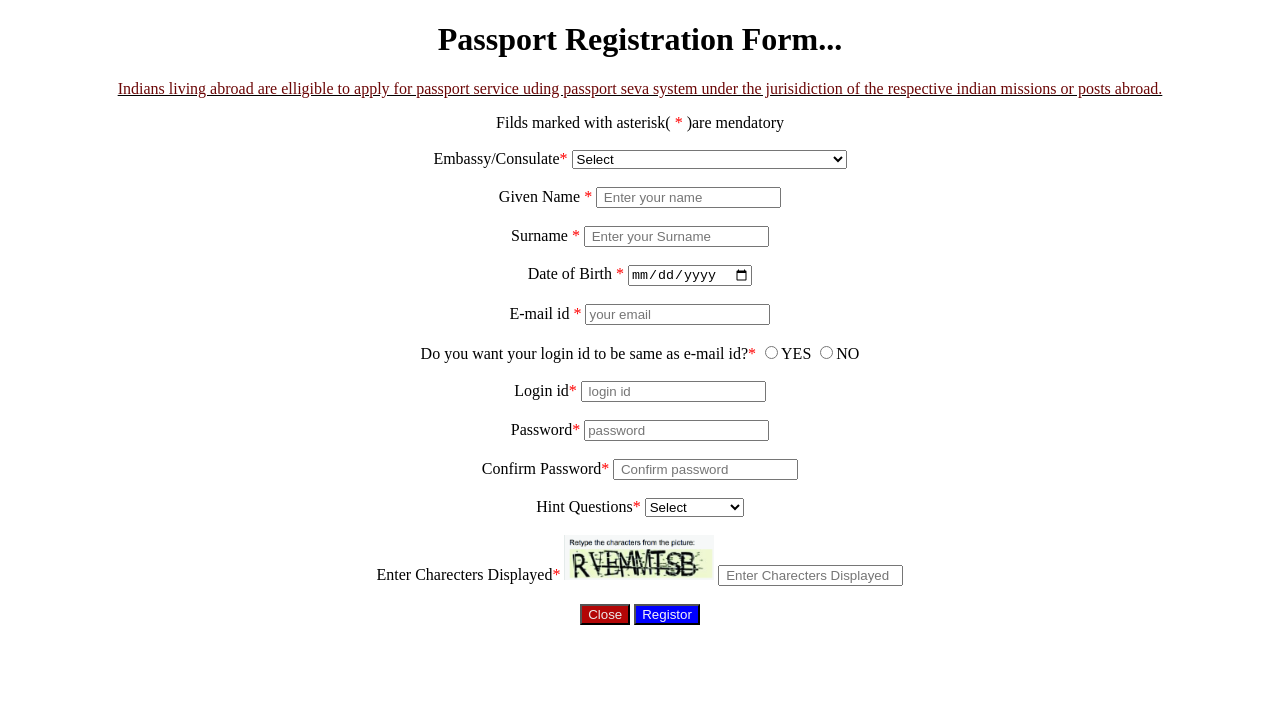
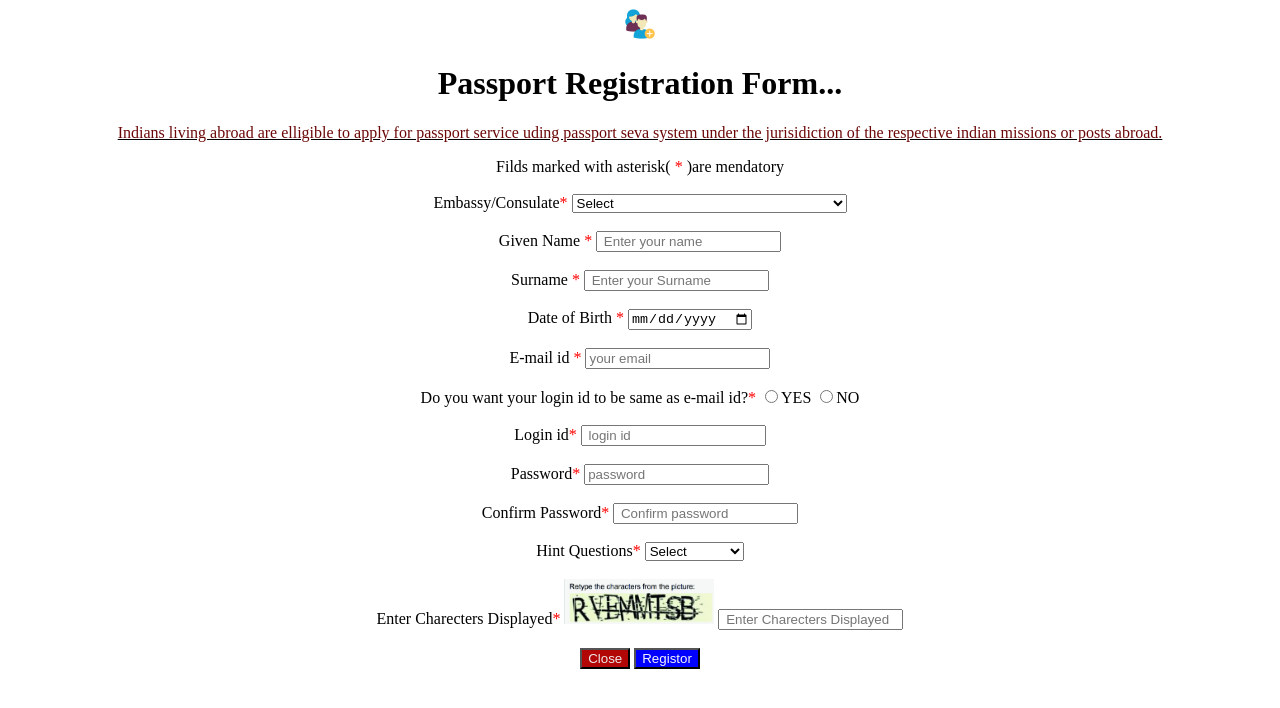
Before and after one commit to PrasadBMalode/Web4Code, a plain HTML site: page Form/newForm.html in a window 1280 px wide. Drawn offline with Linux system fonts and the light colour scheme.

Commit message:
Registration form

```diff
--- a/Form/newForm.html
+++ b/Form/newForm.html
@@ -11,8 +11,11 @@
         <style> .pair {
                         background-color: rgb(179, 6, 6); }
         </style>
+
     </head>
+
         <body style="text-align:center;">
+        <img src="add-group.png" alt="App Icon" width="32" height="32">
             <h1>Passport Registration Form...</h1>
             <p><u><spam style="color:rgb(108, 7, 7)">Indians living abroad are elligible to apply for passport service uding passport seva system under the jurisidiction of the respective indian missions or posts abroad.</spam></u></p>
             Filds marked with asterisk(<spam style="color:red"> *</spam> )are mendatory<br>
```
Also changed, not shown: Form/add-group.png (added).
